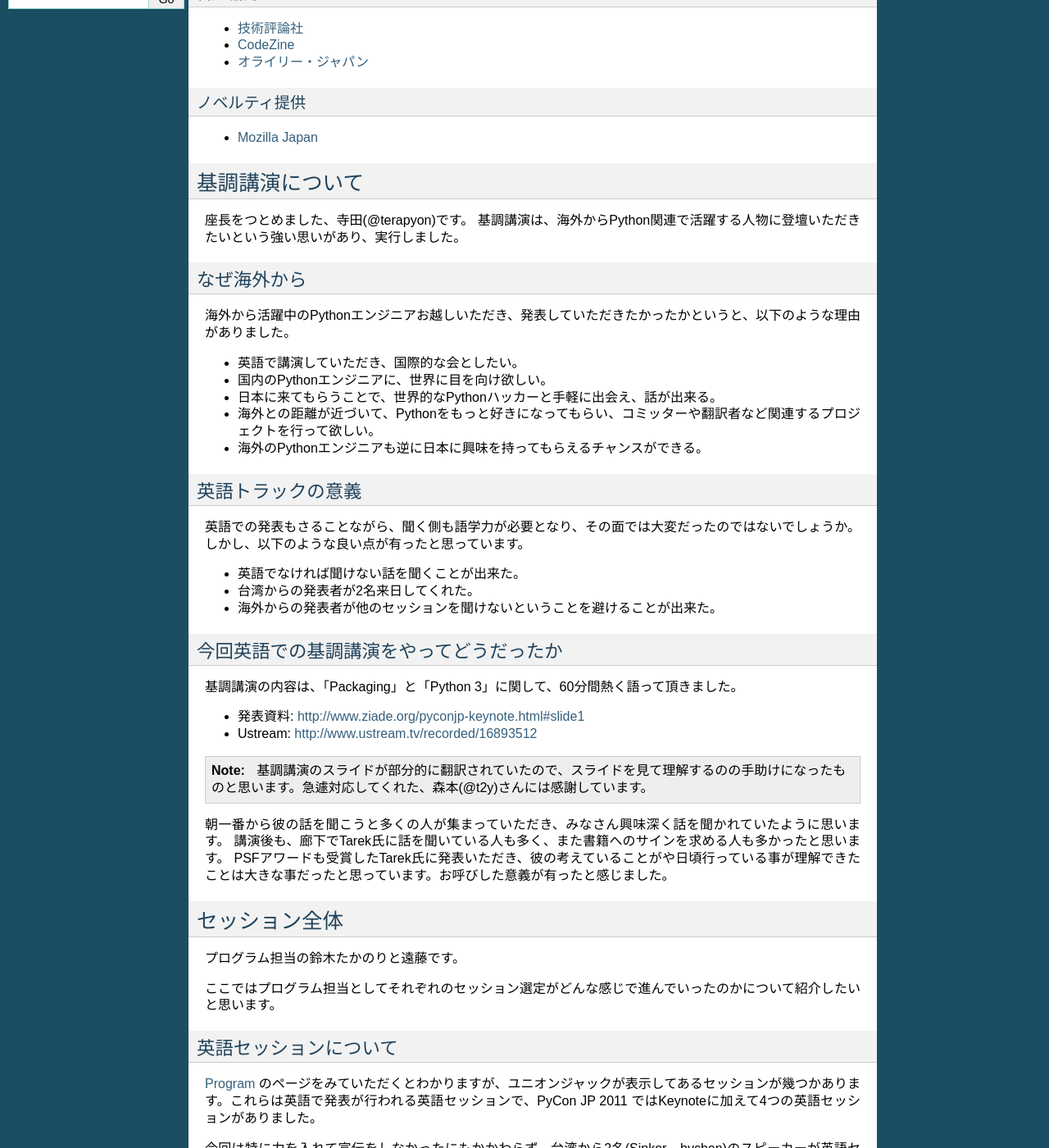
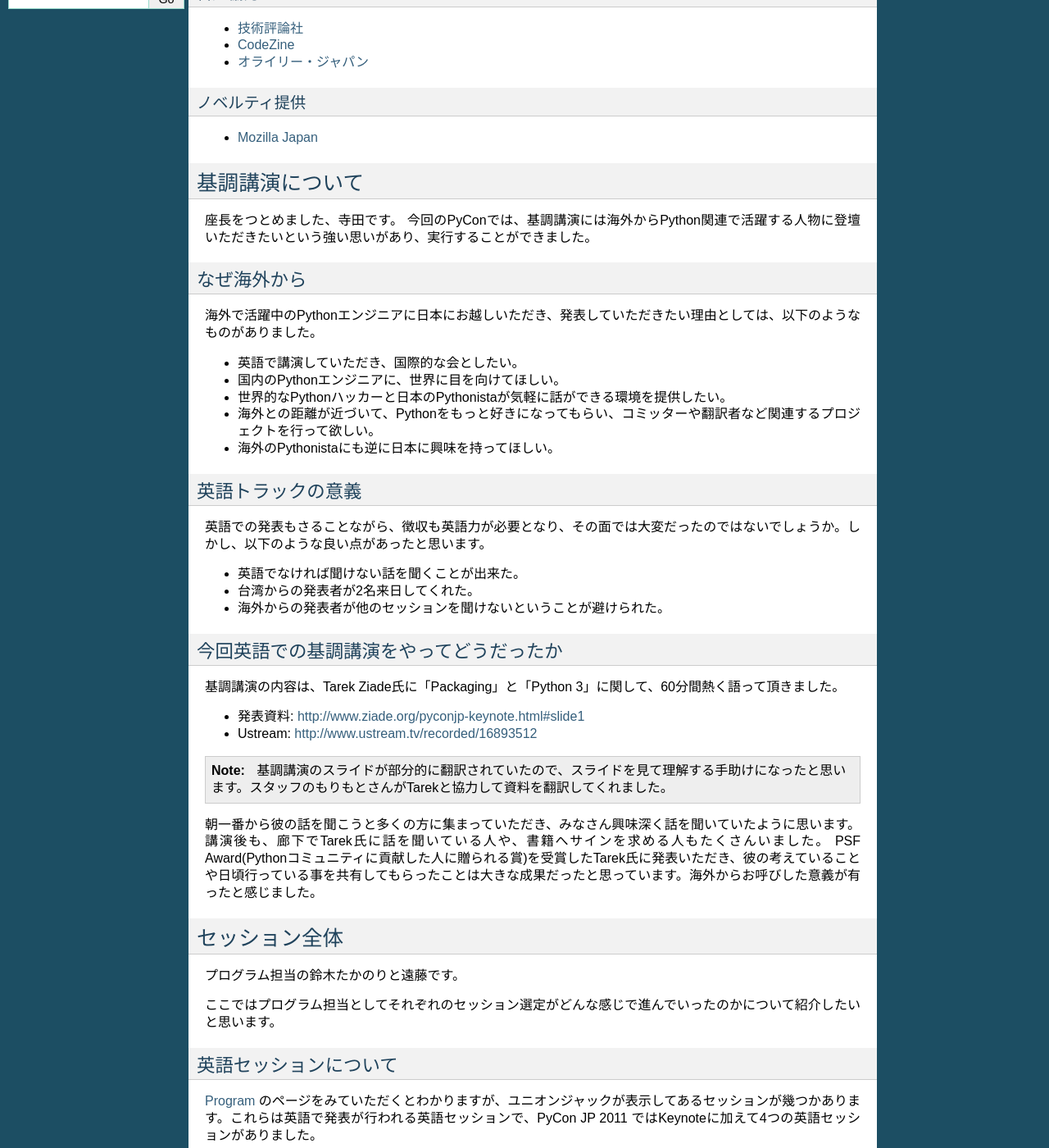
Before and after one commit to michilu/pyconjp-management-side-report, a Sphinx documentation site: the page built from sphinx/report.rst, in a window 1280 px wide and 1400 px high, scrolled down 1125 px. Shown: the whole window at 82% size. Built offline with Sphinx 7.4.7, drawn with Linux system fonts in a browser that asks for light colours; some of the changed text lies outside the part shown.

Commit message:
reviced terada's section

```diff
--- a/sphinx/report.rst
+++ b/sphinx/report.rst
@@ -7,11 +7,11 @@
 はじめに
 ========
 
-`PyCon JP 2011`_ は参加者総数 247名(運営チーム 22名、当日スタッフ 14名を含む)、トラック数3、セッション数21(LT含む、OpenSpace含まず) と前回 `PyCon mini JP`_ を大きく上回る規模で開催され、成功を収めることができました、
+`PyCon JP 2011`_ は参加者総数 247名(運営チーム 22名、当日スタッフ 14名を含む)、トラック数3、セッション数21(LT含む、OpenSpace含まず) と前回 `PyCon mini JP`_ を大きく上回る規模で開催され、成功を収めることができました。
 
 参加いただいた皆様、スタッフの皆様お疲れ様でした。そしてありがとうございました。
 
-今回は、 PyCon JP 2011 運営視点でのレポートとして、 `PyCon JP 2011`_ の開催レポートをお伝えします。
+今回は、 運営視点での `PyCon JP 2011`_ 開催レポートをお伝えします。
 
 
 スポンサー・協力
@@ -45,8 +45,8 @@ Bronze Sponsor
 - `株式会社キャッチボールトゥエンティワン・インターネット・コンサルティング <http://www.cb21.co.jp/>`_
 - `アリエル・ネットワーク株式会社 <http://www.ariel-networks.com/>`_
 
-Snack&Beverage
-~~~~~~~~~~~~~~
+Snack&Beverage Sponser
+~~~~~~~~~~~~~~~~~~~~~~
 
 - `株式会社デジタルガレージ <http://www.garage.co.jp/>`_
 - `楽天株式会社 <http://www.rakuten.co.jp/>`_
@@ -71,42 +71,39 @@ Snack&Beverage
 基調講演について
 ================
 
-座長をつとめました、寺田(@terapyon)です。
-基調講演は、海外からPython関連で活躍する人物に登壇いただきたいという強い思いがあり、実行しました。
+座長をつとめました、寺田です。
+今回のPyConでは、基調講演には海外からPython関連で活躍する人物に登壇いただきたいという強い思いがあり、実行することができました。
 
 なぜ海外から
 ---------------
-海外から活躍中のPythonエンジニアお越しいただき、発表していただきたかったかというと、以下のような理由がありました。
+海外で活躍中のPythonエンジニアに日本にお越しいただき、発表していただきたい理由としては、以下のようなものがありました。
 
 - 英語で講演していただき、国際的な会としたい。
-- 国内のPythonエンジニアに、世界に目を向け欲しい。
-- 日本に来てもらうことで、世界的なPythonハッカーと手軽に出会え、話が出来る。
+- 国内のPythonエンジニアに、世界に目を向けてほしい。
+- 世界的なPythonハッカーと日本のPythonistaが気軽に話ができる環境を提供したい。
 - 海外との距離が近づいて、Pythonをもっと好きになってもらい、コミッターや翻訳者など関連するプロジェクトを行って欲しい。
-- 海外のPythonエンジニアも逆に日本に興味を持ってもらえるチャンスができる。
+- 海外のPythonistaにも逆に日本に興味を持ってほしい。
 
 英語トラックの意義
 ------------------------
-英語での発表もさることながら、聞く側も語学力が必要となり、その面では大変だったのではないでしょうか。しかし、以下のような良い点が有ったと思っています。
+英語での発表もさることながら、徴収も英語力が必要となり、その面では大変だったのではないでしょうか。しかし、以下のような良い点があったと思います。
 
 - 英語でなければ聞けない話を聞くことが出来た。
 - 台湾からの発表者が2名来日してくれた。
-- 海外からの発表者が他のセッションを聞けないということを避けることが出来た。
-
+- 海外からの発表者が他のセッションを聞けないということが避けられた。
 
 今回英語での基調講演をやってどうだったか
 -------------------------------------------------
-基調講演の内容は、「Packaging」と「Python 3」に関して、60分間熱く語って頂きました。
+基調講演の内容は、Tarek Ziade氏に「Packaging」と「Python 3」に関して、60分間熱く語って頂きました。
 
 - 発表資料: http://www.ziade.org/pyconjp-keynote.html#slide1
 - Ustream: http://www.ustream.tv/recorded/16893512
 
-.. note:: 基調講演のスライドが部分的に翻訳されていたので、スライドを見て理解するのの手助けになったものと思います。急遽対応してくれた、森本(@t2y)さんには感謝しています。
+.. note:: 基調講演のスライドが部分的に翻訳されていたので、スライドを見て理解する手助けになったと思います。スタッフのもりもとさんがTarekと協力して資料を翻訳してくれました。
 
-
-朝一番から彼の話を聞こうと多くの人が集まっていただき、みなさん興味深く話を聞かれていたように思います。
-講演後も、廊下でTarek氏に話を聞いている人も多く、また書籍へのサインを求める人も多かったと思います。
-PSFアワードも受賞したTarek氏に発表いただき、彼の考えていることがや日頃行っている事が理解できたことは大きな事だったと思っています。お呼びした意義が有ったと感じました。
-
+朝一番から彼の話を聞こうと多くの方に集まっていただき、みなさん興味深く話を聞いていたように思います。
+講演後も、廊下でTarek氏に話を聞いている人や、書籍へサインを求める人もたくさんいました。
+PSF Award(Pythonコミュニティに貢献した人に贈られる賞)を受賞したTarek氏に発表いただき、彼の考えていることや日頃行っている事を共有してもらったことは大きな成果だったと思っています。海外からお呼びした意義が有ったと感じました。
 
 セッション全体
 ==============
@@ -204,7 +201,7 @@ Office Hour に参加するにはメインのセッションに参加せず Offi
 Party
 =====
 
-flagboy?
+Party担当の畠です。
 
 出会えましたか?
 
@@ -240,7 +237,7 @@ Sprint
 会場に間して
 ============
 
-.. sectionauthor:: もりもと
+会場担当のもりもとです。
 
 会場協力
 --------
@@ -331,7 +328,7 @@ PyCon を初めて日本で開催するあたり、世界へ向けてアピー
 運営に関して
 ============
 
-.. sectionauthor:: しみずかわ
+副座長のしみずかわです。
 
 PyCon JP 2011 の運営に関してご意見
 
@@ -489,13 +486,13 @@ PyCon JP 2011 の運営に関してご意見
 座長締めの言葉
 ==============
 
-再び、寺田(@terapyon)です。レポートの締めとして、総括と次回のお話をします。
+再び、座長の寺田です。レポートの締めとして、総括と次回について書きたいと思います。
 
 今回の総括
 ----------
-ご報告したとおり、予定の人数を超えた方々にお越しいただき、PyCon JP 2011が大盛況となり、多くの皆さんにもご満足いただけたのではないかと思っております。
+すでにご報告したとおり、予定の人数を超えた方々にお越しいただき、PyCon JP 2011が大盛況となり、多くの皆さんにもご満足いただけたのではないかと思っております。
 スタッフ組織としてはまだまだ駆け出しの我々ですが、講演者をはじめ来場者の皆さんにもご協力をいただきこのような会が出来たとものと思います。
-また、多くの会社様からのスポンサーシップお申し出にも感謝致します。
+また、多くの会社様からのスポンサーシップのお申し出にも感謝致します。
 
 最後に、地震直後で会場探しで困っていたところ、快く会場提供をいただき、当日のスタッフまでしていただいた、産業技術大学院大学小山教授及び土屋先生、本当に有難うございました。
 
```
